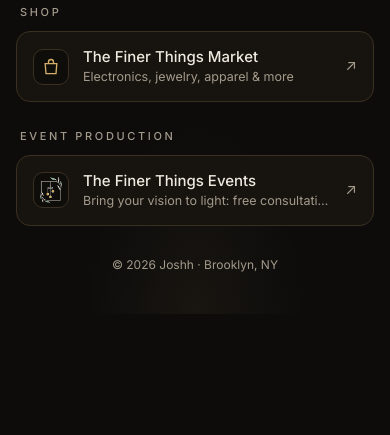
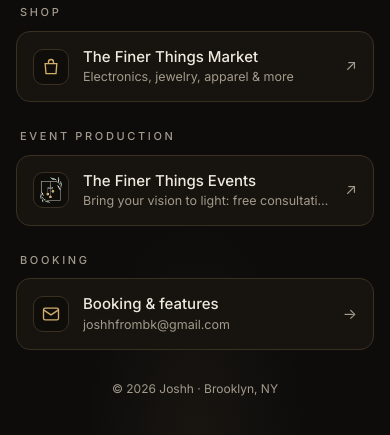
Before and after one commit to AJAI-ASSISTANT/joshh-links, a plain HTML site: page index.html in a window 390 px wide. Shown: the part 589-1024 px from the top of the page. Before the commit the page ends 903 px from the top, so only its background shows below. Drawn offline with nearby package versions, Linux system fonts and the light colour scheme.

Commit message:
Put the booking link back
Restored at his word. It was removed in 6226985 because it was not among
the five kinds of link he named, and that commit said at the time this was
the removal with a real cost -- the only way to reach him from the page.

LIFTED VERBATIM OUT OF 00cc0f7 rather than retyped: the heading, the mail
icon's svg path, the subject-line encoding in the mailto and the right
arrow are all exactly the bytes that were there before. Diffed against
c1980df to prove it -- identical. Retyping it would have been four
chances to get an svg path or a percent-encoded subject subtly wrong, in
a link whose whole job is to open his mail client correctly.

Back in its old position too, after Event production, with its own
Booking heading restored above it.

VERIFIED: rendered headless at phone width -- six links, all 71px, the
mailto intact, four headings each with something under them, no page
errors, no console errors.

Co-Authored-By: Claude Opus 5 <noreply@anthropic.com>
Claude-Session: https://claude.ai/code/session_018he1LhyoVsyETPPz9YYa6B

```diff
--- a/index.html
+++ b/index.html
@@ -96,6 +96,12 @@
     <span class="txt"><b>The Finer Things Events</b><span>Bring your vision to light: free consultation</span></span><span class="arrow">↗</span>
   </a>
 
+  <h2>Booking</h2>
+  <a class="link" href="mailto:joshhfrombk@gmail.com?subject=Booking%20%2F%20feature%20inquiry">
+    <span class="ico"><svg viewBox="0 0 24 24" fill="none" stroke="currentColor" stroke-width="1.6"><rect x="3" y="5" width="18" height="14" rx="2"/><path d="m3 7 9 6 9-6"/></svg></span>
+    <span class="txt"><b>Booking &amp; features</b><span>joshhfrombk@gmail.com</span></span><span class="arrow">→</span>
+  </a>
+
 
   <footer>© <span id="y">2026</span> Joshh · Brooklyn, NY</footer>
 </main>
```
